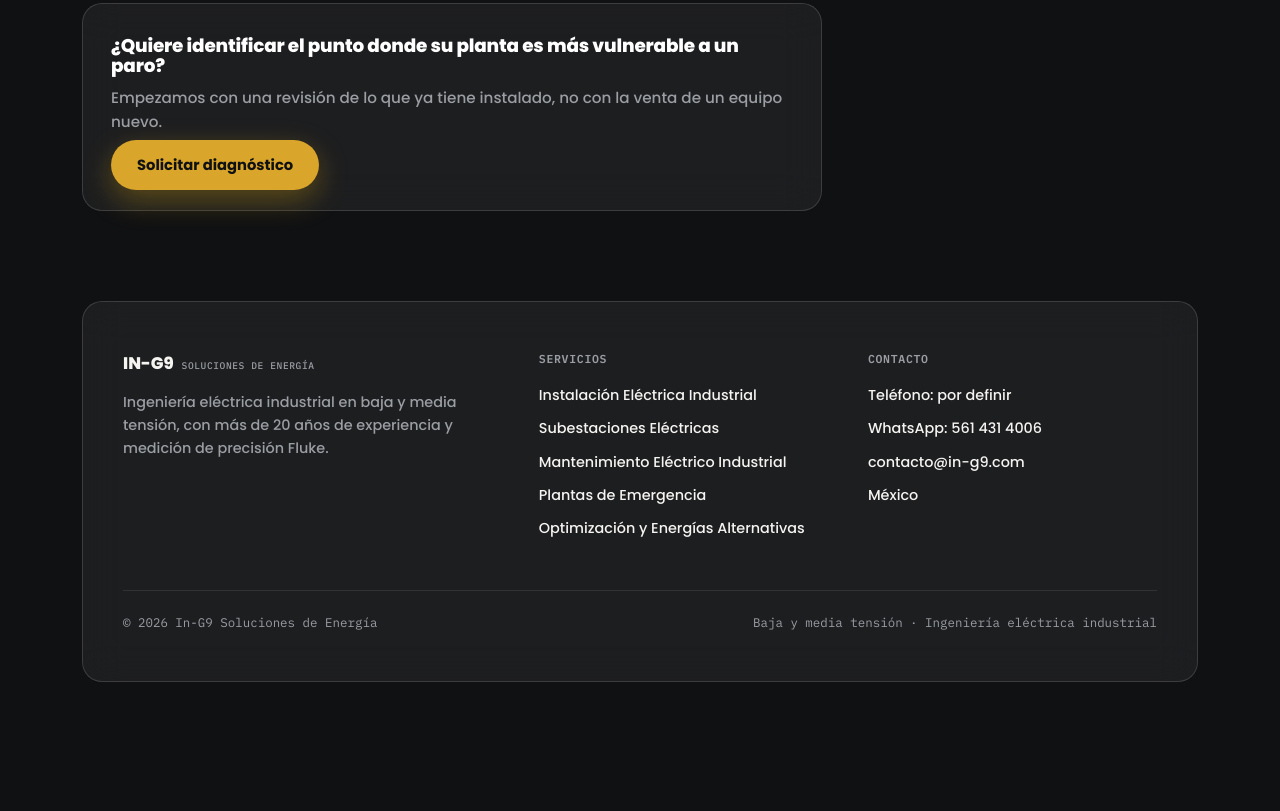
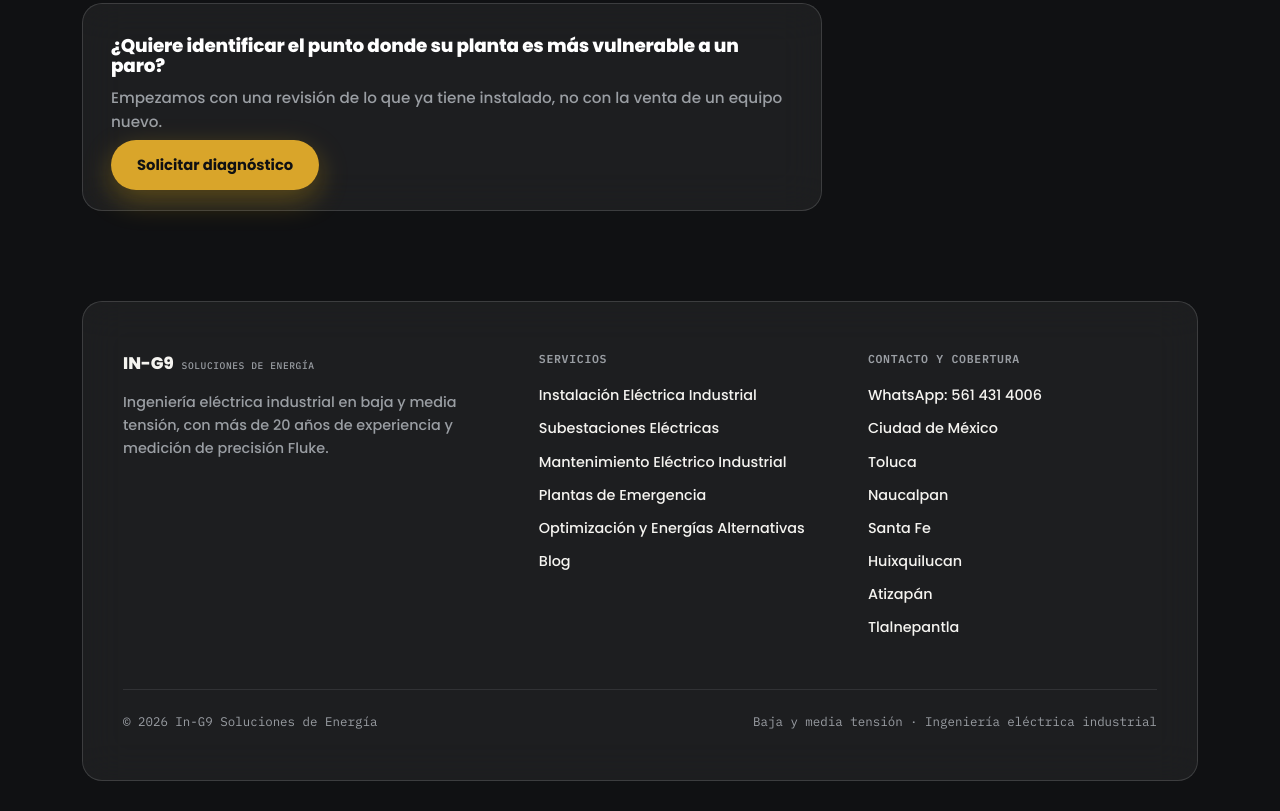
Before and after one commit to yeipromero-goat/instalacion-electrica, a plain HTML site: page blog/costo-paro-linea-no-programado.html in a window 1280 px wide. Shown: the part 2008-2819 px from the top of the page. Before the commit the page ends 2720 px from the top, so only its background shows below. Drawn offline with Linux system fonts and the light colour scheme.

Commit message:
Add files via upload

```diff
--- a/blog/costo-paro-linea-no-programado.html
+++ b/blog/costo-paro-linea-no-programado.html
@@ -386,15 +386,20 @@
             <li><a href="../mantenimiento-electrico-industrial.html">Mantenimiento Eléctrico Industrial</a></li>
             <li><a href="../plantas-de-emergencia.html">Plantas de Emergencia</a></li>
             <li><a href="../optimizacion-electrica-energias-alternativas.html">Optimización y Energías Alternativas</a></li>
+            <li><a href="index.html">Blog</a></li>
           </ul>
         </div>
         <div>
-          <h4>Contacto</h4>
+          <h4>Contacto y cobertura</h4>
           <ul>
-            <li><a href="tel:+52">Teléfono: por definir</a></li>
             <li><a href="https://api.whatsapp.com/send/?phone=5614314006&text=Hola%2C%20quiero%20informaci%C3%B3n%20sobre%20sus%20servicios%20de%20ingenier%C3%ADa%20el%C3%A9ctrica%20industrial." target="_blank" rel="noopener">WhatsApp: 561 431 4006</a></li>
-            <li><a href="mailto:contacto@in-g9.com">contacto@in-g9.com</a></li>
-            <li>México</li>
+            <li>Ciudad de México</li>
+            <li>Toluca</li>
+            <li>Naucalpan</li>
+            <li>Santa Fe</li>
+            <li>Huixquilucan</li>
+            <li>Atizapán</li>
+            <li>Tlalnepantla</li>
           </ul>
         </div>
       </div>
```
